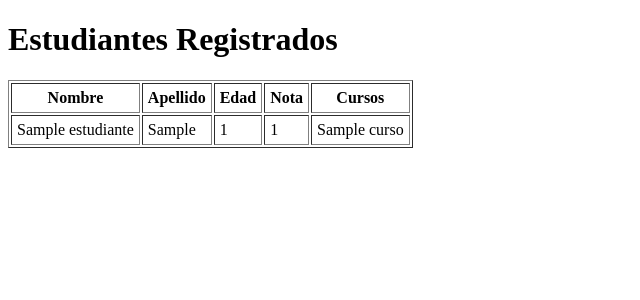
After one commit to lal4-dev/prog-3, a Django app: page /estudiante/listar_estudiantes/ in a window 1280 px wide. The commit adds this page. Shown: the top 300 px of the page, without its empty margins (0-640 px from the left). Run offline with Django 5.2, Linux system fonts and the light colour scheme; tables that the repository leaves empty hold one stand-in row (values such as "Sample post").

Commit message:
termine tp7

```diff
--- a/Trabajos-practicos/Tp7/proyecto/gestor_estudiantes/apps/estudiante/models.py
+++ b/Trabajos-practicos/Tp7/proyecto/gestor_estudiantes/apps/estudiante/models.py
@@ -3,20 +3,20 @@ from django.db import models
 # Create your models here.
 
 class Curso(models.Model):
-    nombre_curso = models.TextField(max_length=250, unique=True);
-    cantidad_horas_curso = models.TextField(unique=True);
+    nombre_curso = models.CharField(max_length=250, unique=True);
+    cantidad_horas_curso = models.IntegerField(blank=False, null=False);
 
     def __str__(self):
         return f'nombre del curso:{self.nombre_curso}, cantidad de horas:{self.cantidad_horas_curso}';
 
 class Estudiante(models.Model):
-    nombre_estudiante = models.TextField(max_length=250, unique=True);
-    apellido_estudiante = models.TextField(max_length=250, unique=True);
-    edad_estudiante = models.IntegerField(unique=True);
-    nota_curso_estudiante = models.IntegerField(blank=True, null=True);
-    curso_estudiante = models.TextField(max_length=250, blank=True);
+    nombre_estudiante = models.CharField(max_length=250, blank=False ,null=False);
+    apellido_estudiante = models.CharField(max_length=250, blank=False ,null=False);
+    edad_estudiante = models.IntegerField(blank=False ,null=False);
+    nota_curso_estudiante = models.IntegerField(blank=False ,null=False);
 
     cursos = models.ManyToManyField(Curso, related_name='estudiantes')
 
     def __str__(self):
-        return f'nombre:{self.nombre_estudiante}, apellido:{self.apellido_estudiante}, edad: {self.edad_estudiante}, nota: {self.nota_curso_estudiante}, curso: {self.curso_estudiante}';
+        cursos_nombres = ', '.join([c.nombre_curso for c in self.cursos.all()])
+        return f'nombre:{self.nombre_estudiante}, apellido:{self.apellido_estudiante}, edad: {self.edad_estudiante}, nota: {self.nota_curso_estudiante}, curso: {cursos_nombres}';
--- a/Trabajos-practicos/Tp7/proyecto/gestor_estudiantes/apps/estudiante/templates/estudiante/index.html
+++ b/Trabajos-practicos/Tp7/proyecto/gestor_estudiantes/apps/estudiante/templates/estudiante/index.html
@@ -2,10 +2,9 @@
 <html lang="en">
 <head>
     <meta charset="UTF-8">
-    <title>Nuevo Home</title>
+    <title>Formulario Agregar</title>
 </head>
 <body>
-    <h1>Pagina Principal</h1>
-
+    <h1> Pagina Principal</h1>
 </body>
 </html>
--- /dev/null
+++ b/Trabajos-practicos/Tp7/proyecto/gestor_estudiantes/apps/estudiante/templates/estudiante/lista_estudiantes.html
@@ -0,0 +1,44 @@
+{% load static %}
+
+<!DOCTYPE html>
+<html lang="en">
+<head>
+    <meta charset="UTF-8">
+    <title>Lista de Estudiantes</title>
+</head>
+<body>
+    <h1>Estudiantes Registrados</h1>
+    <table border="1" cellpadding="5">
+        <thead>
+            <tr>
+                <th>Nombre</th>
+                <th>Apellido</th>
+                <th>Edad</th>
+                <th>Nota</th>
+                <th>Cursos</th>
+            </tr>
+        </thead>
+        <tbody>
+            {% for estudiante in estudiantes %}
+            <tr>
+                <td>{{ estudiante.nombre_estudiante }}</td>
+                <td>{{ estudiante.apellido_estudiante }}</td>
+                <td>{{ estudiante.edad_estudiante }}</td>
+                <td>{{ estudiante.nota_curso_estudiante }}</td>
+                <td>
+                    {% for curso in estudiante.cursos.all %}
+                        {{ curso.nombre_curso }}{% if not forloop.last %}, {% endif %}
+                    {% empty %}
+                        Sin cursos
+                    {% endfor %}
+                </td>
+            </tr>
+            {% empty %}
+            <tr>
+                <td colspan="5">No hay estudiantes registrados.</td>
+            </tr>
+            {% endfor %}
+        </tbody>
+    </table>
+</body>
+</html>
--- a/Trabajos-practicos/Tp7/proyecto/gestor_estudiantes/apps/estudiante/urls.py
+++ b/Trabajos-practicos/Tp7/proyecto/gestor_estudiantes/apps/estudiante/urls.py
@@ -5,6 +5,8 @@ app_name = 'estudiante'
 
 urlpatterns = [
     path('', views.index, name='index'),
-    path('alta', views.alta_estudiante, name='alta_estudiante'),
-    path('listar_cursos', views.listar_cursos, name='listar_cursos'),
+    path('agregar/', views.alta_estudiante, name='alta_estudiante'),
+    path('agregar_curso/', views.alta_curso, name= 'alta_curso'),
+    path('listar_cursos/', views.listar_cursos, name='listar_cursos'),
+    path('listar_estudiantes/', views.listar_estudiante , name='listar_estudiantes')
 ]
--- a/Trabajos-practicos/Tp7/proyecto/gestor_estudiantes/apps/estudiante/views.py
+++ b/Trabajos-practicos/Tp7/proyecto/gestor_estudiantes/apps/estudiante/views.py
@@ -1,14 +1,56 @@
 from django.shortcuts import render
 
+
 from apps.estudiante.models import Estudiante, Curso
+from apps.estudiante.forms import RegistrarAlumnoForm, RegistrarCursoForm
+
 
 
 def index(request):
-    return render(request, 'estudiante/index.html')
+    return render(request,'estudiante/index.html')
 
 
 def alta_estudiante(request):
-    return render(request, 'estudiante/alta_estudiante.html')
+    if request.method == 'POST':
+        estudianteForm= RegistrarAlumnoForm(request.POST)
+        if estudianteForm.is_valid():
+            estudianteForm.save()
+            return render(request, 'estudiante/alta_estudiante.html', {
+                'form': RegistrarAlumnoForm(),
+                'mensaje': '¡Estudiante registrado correctamente!'
+            })
+
+    else:
+        estudianteForm = RegistrarAlumnoForm()
+
+    return render(request, 'estudiante/alta_estudiante.html', {
+        'form': estudianteForm
+    })
+
+
+def listar_estudiante(request):
+    estudiantes = Estudiante.objects.all();
+
+    return render(request, 'estudiante/lista_estudiantes.html', {'estudiantes':estudiantes})
+
+
+
+
+
+def alta_curso(request):
+    if request.method == 'POST':
+        cursoForm = RegistrarCursoForm(request.POST)
+        if cursoForm.is_valid():
+            cursoForm.save()
+
+            return render(request, 'estudiante/alta_curso.html',{
+                'form': RegistrarCursoForm(),
+                'mensaje': 'Curso registrado Correctamente'
+            })
+    else:
+        cursoForm = RegistrarCursoForm()
+
+    return render(request, 'estudiante/alta_curso.html', {'form': cursoForm})
 
 
 def listar_cursos(request):
--- a/Trabajos-practicos/Tp7/proyecto/gestor_estudiantes/gestor_estudiantes/settings.py
+++ b/Trabajos-practicos/Tp7/proyecto/gestor_estudiantes/gestor_estudiantes/settings.py
@@ -122,6 +122,10 @@ USE_TZ = True
 # https://docs.djangoproject.com/en/5.2/howto/static-files/
 
 STATIC_URL = 'static/'
+STATICFILES_DIRS = (os.path.join(BASE_DIR, 'static'), )
+
+MEDIA_ROOT = os.path.join(BASE_DIR, 'media')
+MEDIA_URL = 'media/'
 
 # Default primary key field type
 # https://docs.djangoproject.com/en/5.2/ref/settings/#default-auto-field
--- a/Trabajos-practicos/Tp7/proyecto/gestor_estudiantes/gestor_estudiantes/urls.py
+++ b/Trabajos-practicos/Tp7/proyecto/gestor_estudiantes/gestor_estudiantes/urls.py
@@ -16,8 +16,11 @@ Including another URLconf
 """
 from django.contrib import admin
 from django.urls import path, include
+from django.conf.urls.static import static
+from django.conf import settings
+
 
 urlpatterns = [
     path('admin/', admin.site.urls),
     path('estudiante/', include('apps.estudiante.urls')),
-]
+] + static(settings.MEDIA_URL, document_root = settings.MEDIA_ROOT)
```
Also changed, not shown: Trabajos-practicos/Tp7/proyecto/gestor_estudiantes/apps/estudiante/forms.py (added, +22 -0 lines), Trabajos-practicos/Tp7/proyecto/gestor_estudiantes/apps/estudiante/templates/estudiante/alta_curso.html (added, +25 -0 lines), Trabajos-practicos/Tp7/proyecto/gestor_estudiantes/apps/estudiante/templates/estudiante/alta_estudiante.html (added, +23 -0 lines), Trabajos-practicos/Tp7/proyecto/gestor_estudiantes/apps/estudiante/templates/estudiante/alta_estufiante.html (deleted, +0 -10 lines), Trabajos-practicos/Tp7/proyecto/gestor_estudiantes/apps/estudiante/templates/estudiante/lista_cursos.html (+21 -10 lines), Trabajos-practicos/Tp7/proyecto/gestor_estudiantes/apps/estudiante/migrations/0001_initial.py, Trabajos-practicos/Tp7/proyecto/gestor_estudiantes/apps/estudiante/migrations/0002_estudiante_cursos_alter_estudiante_curso_estudiante.py (deleted), Trabajos-practicos/Tp7/proyecto/gestor_estudiantes/apps/estudiante/migrations/0003_alter_estudiante_nota_curso_estudiante.py (deleted).
